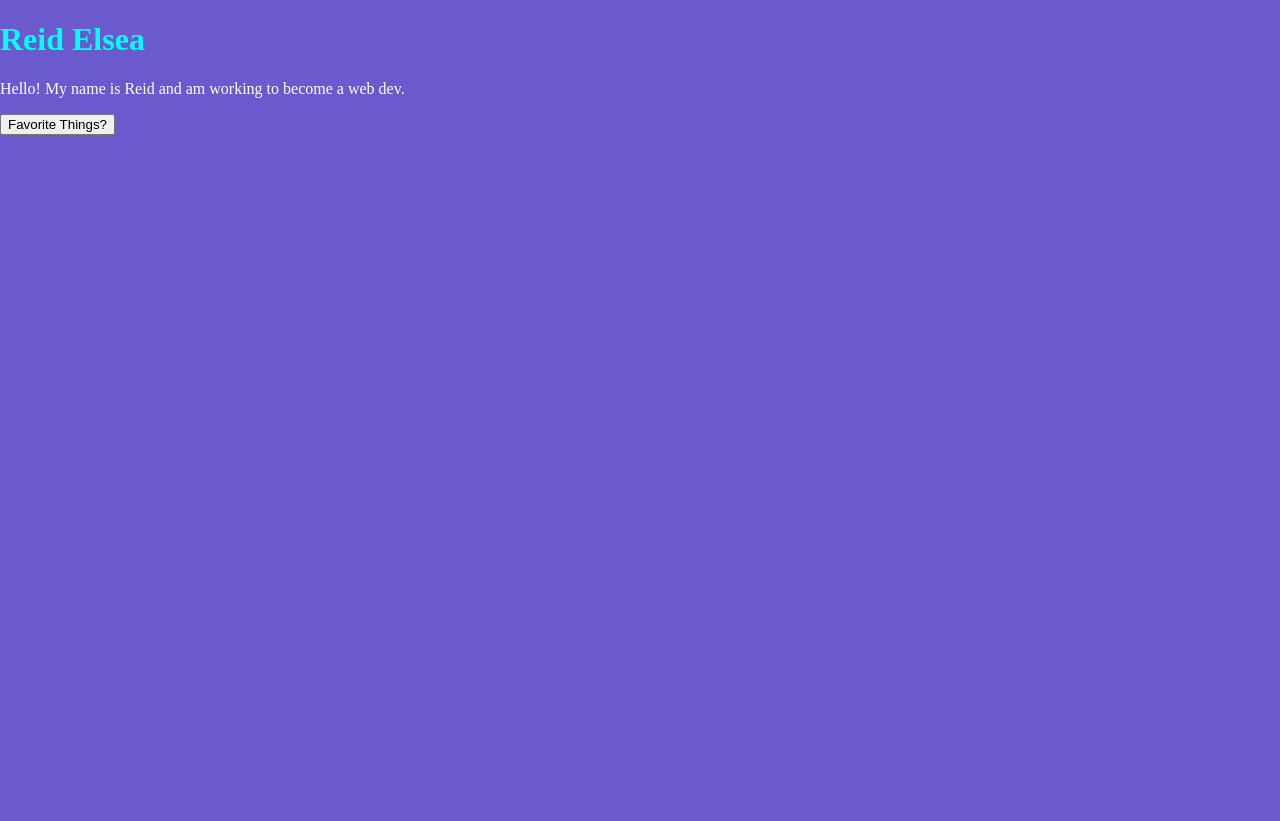
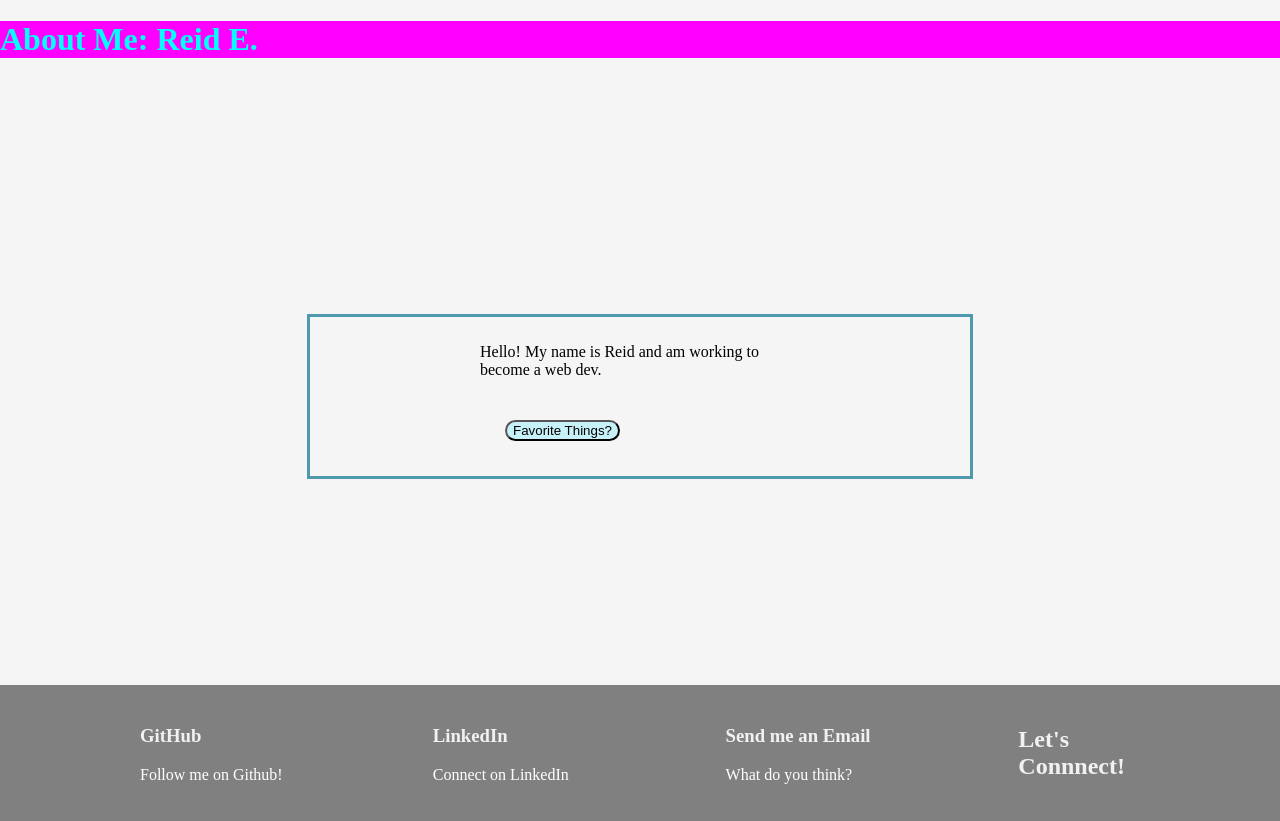
Before and after one commit to michaelcpuckett/aboutme-jan2024, a website: page people/reide/index.html in a window 1280 px wide. Before the commit the page ends 800 px from the top, so only its background shows below. Drawn offline with Linux system fonts and the light colour scheme.

Commit message:
separated stylesheet, updated header, and added contact footer

```diff
--- a/people/reide/index.html
+++ b/people/reide/index.html
@@ -3,30 +3,67 @@
   <head>
     <meta charset="UTF-8" />
     <meta name="viewport" content="width=device-width, initial-scale=1.0" />
+    <link rel="stylesheet" href="styles.css" />
     <title>Reid's Page</title>
-    <style>
-      body {
-        margin: auto;
-        background-color: slateblue;
-      }
-      p {
-        color: white;
-      }
-      h1 {
-        color: cyan;
-      }
-    </style>
   </head>
   <body>
-    <header><h1>Reid Elsea</h1></header>
-    <main>
-      <p>Hello! My name is Reid and am working to become a web dev.</p>
-      <button onclick="favThings()">Favorite Things?</button>
-    </main>
+        <header>
+          <h1>About Me: Reid E.</h1>
+        </header>
+      </div>
+        <main>
+          <div class="bigBox">
+          <div class="box">
+          <p>
+            Hello! My name is Reid and am working to become a web dev.
+          </p>
+        </div>
+        <div class="box">
+          <button type="buton" onclick="favThings()">
+            Favorite Things?
+          </button>
+        </div>
+      </div>
+        </main>
     <script>
       function favThings() {
         alert('Cats, friends, and hanging out');
       }
     </script>
   </body>
+  <footer class="contact-container" id="contact">
+    <div class="contact-content">
+      <h2>Let's Connnect!</h2>
+      <article class="contact-item">
+        <h3>Send me an Email</h3>
+
+        <p>
+          <a href="mailto:reidelsea@gmail.com" class="btn"
+            >What do you think?</a
+          >
+        </p>
+      </article>
+
+      <article class="contact-item">
+        <h3>LinkedIn</h3>
+
+        <p>
+          <a
+            href="https://www.linkedin.com/in/c-reid-elsea-a64b40237/"
+            class="btn"
+            >Connect on LinkedIn</a
+          >
+        </p>
+      </article>
+      <article class="contact-item">
+        <h3>GitHub</h3>
+
+        <p>
+          <a href="https://github.com/Reid-E0" class="btn"
+            >Follow me on Github!</a
+          >
+        </p>
+      </article>
+    </div>
+  </footer>
 </html>
--- /dev/null
+++ b/people/reide/styles.css
@@ -0,0 +1,91 @@
+body {
+  margin: auto;
+  background-color: whitesmoke;
+  min-height: 100vh;
+  position: relative;
+}
+
+h1 {
+  color: cyan;
+}
+header {
+  background-color: magenta;
+}
+.box {
+  display: flex;
+  margin: auto;
+  width: 50%;
+}
+button {
+  margin: 25px;
+  border-radius: 15px;
+  box-shadow: 9 3 2 2px rgba(0, 149, 255, 0.15);
+  background-color: rgba(95, 230, 255, 0.3);
+}
+button:hover {
+  background-color: magenta;
+  color: cyan;
+}
+a {
+  text-decoration: none;
+}
+a:visited,
+a:link {
+  color: white;
+}
+a:hover {
+  color: white;
+  box-shadow: 0px 5px 5px white;
+}
+
+.contact-container {
+  background: gray;
+  display: flex;
+  justify-content: center;
+  align-items: center;
+  padding: 48px 0;
+  position: absolute;
+  bottom: 0;
+  width: 100%;
+  height: 2.5rem;
+}
+.contact-content h2 {
+  padding: 0 15px 0 0;
+}
+.contact-content {
+  color: #f1f1f1;
+  width: 100%;
+  max-width: 1000px;
+  display: flex;
+  flex-direction: row-reverse;
+  justify-content: space-between;
+  align-items: center;
+  padding: 4px;
+}
+
+.contact-item {
+  width: 50%;
+}
+
+.footer-container {
+  background: #1b1b27;
+  display: flex;
+  justify-content: center;
+  align-items: center;
+  padding: 8px 0;
+}
+
+.footer-content {
+  font-size: 13px;
+  color: #f1f1f1;
+  width: 100%;
+  max-width: 1000px;
+  text-align: center;
+}
+.bigBox {
+  margin: auto;
+  width: 50%;
+  border: 3px solid rgb(78, 153, 174);
+  padding: 10px;
+  margin-top: 20%;
+}
```
